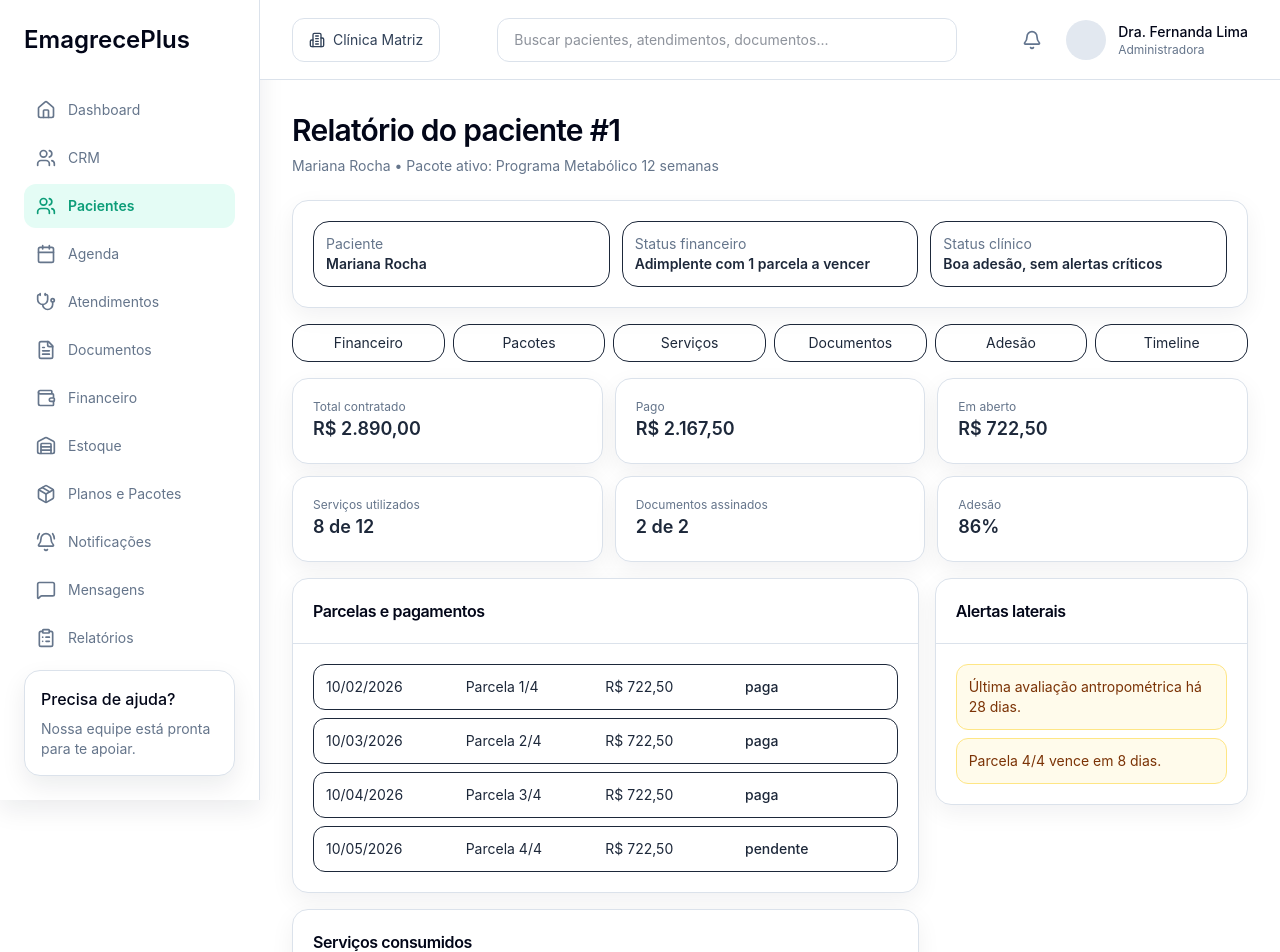
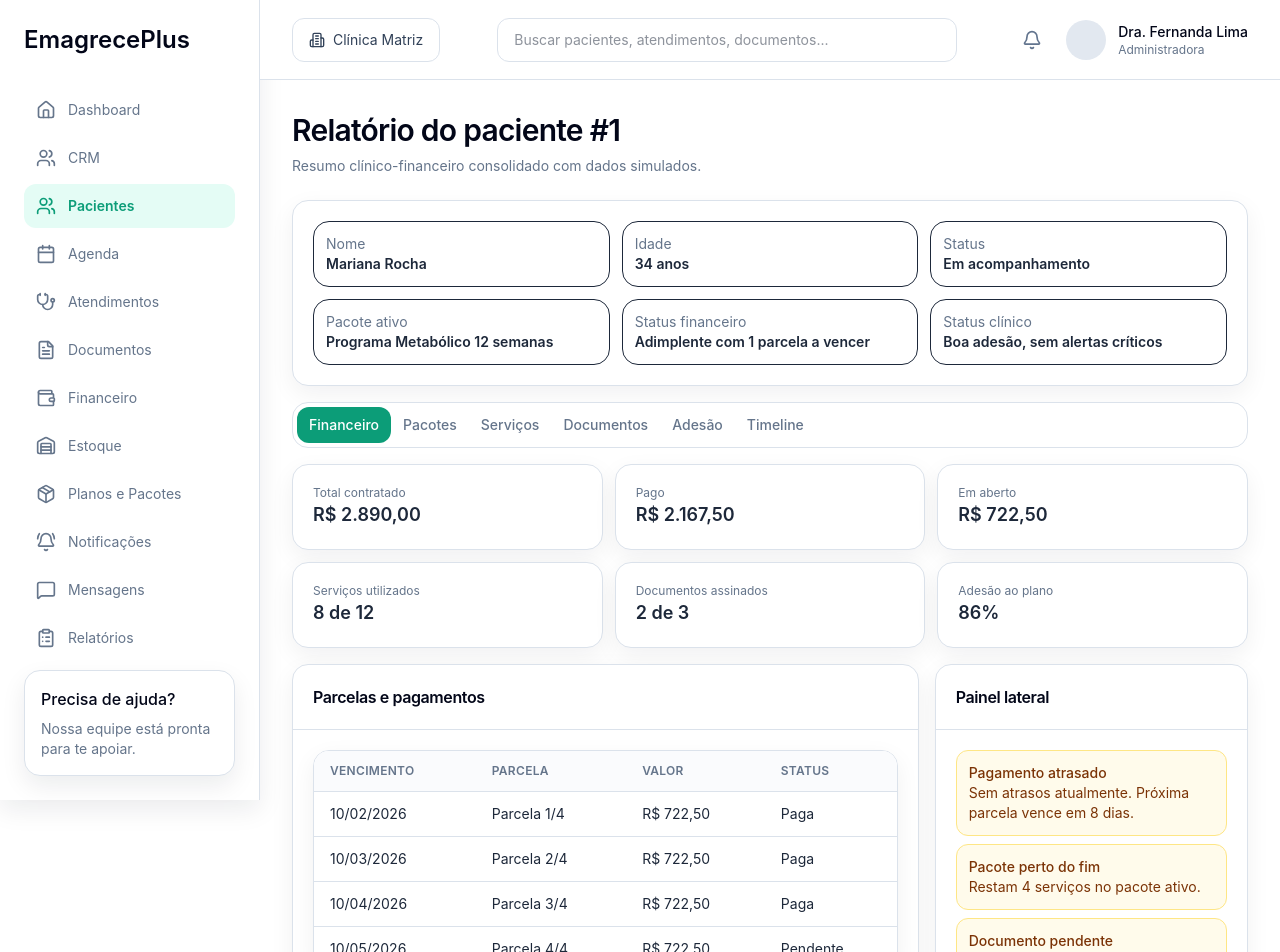
Before and after one commit to erickfroes/emagreceplus-ui-blueprint, a Next.js app: page /patients/1/report in a window 1280 px wide. Shown: the top 952 px of the page. Built offline with nearby package versions, Linux system fonts and the light colour scheme.

Commit message:
feat(patients): complete patient report screen UI

```diff
--- a/src/app/patients/[patientId]/report/page.tsx
+++ b/src/app/patients/[patientId]/report/page.tsx
@@ -1,57 +1,145 @@
+"use client";
+
+import { useMemo, useState } from "react";
+import { useParams, useSearchParams } from "next/navigation";
 import { DashboardShell } from "@/components/layout/DashboardShell";
-import { ReportStateSection } from "@/components/reports/ReportStateSection";
 import { Card, CardContent, CardHeader, CardTitle } from "@/components/ui/Card";
+import { DataTable } from "@/components/ui/DataTable";
+import { EmptyState } from "@/components/ui/EmptyState";
+import { ErrorState } from "@/components/ui/ErrorState";
+import { ForbiddenState } from "@/components/ui/ForbiddenState";
+import { LoadingState } from "@/components/ui/LoadingState";
 import { PageHeader } from "@/components/ui/PageHeader";
-import { patientReportMockData } from "@/data/mock/patient-report.mock";
+import { Tabs, type TabsItem } from "@/components/ui/Tabs";
+import type { PatientReportTab } from "@/contracts/patient-report";
+import { patientReportMockByState } from "@/data/mock/patient-report.mock";
 
-const tabs = ["Financeiro", "Pacotes", "Serviços", "Documentos", "Adesão", "Timeline"];
+const tabs: TabsItem[] = [
+  { id: "financial", label: "Financeiro" },
+  { id: "packages", label: "Pacotes" },
+  { id: "services", label: "Serviços" },
+  { id: "documents", label: "Documentos" },
+  { id: "adherence", label: "Adesão" },
+  { id: "timeline", label: "Timeline" },
+];
 
-export default async function PatientReportPage({ params }: { params: Promise<{ patientId: string }> }) {
-  const { patientId } = await params;
-  const report = patientReportMockData;
+export default function PatientReportPage() {
+  const { patientId } = useParams<{ patientId: string }>();
+  const searchParams = useSearchParams();
+  const mockState = searchParams.get("state") ?? "default";
+  const report = patientReportMockByState[mockState] ?? patientReportMockByState.default;
+  const [activeTab, setActiveTab] = useState<PatientReportTab>(report.defaultTab);
+
+  const financialBlocked = report.financialState === "forbidden";
+
+  const financeColumns = useMemo(() => [
+    { key: "dueDate" as const, label: "Vencimento" },
+    { key: "installment" as const, label: "Parcela" },
+    { key: "amount" as const, label: "Valor" },
+    { key: "status" as const, label: "Status" },
+  ], []);
+
+  const serviceColumns = useMemo(() => [
+    { key: "date" as const, label: "Data" },
+    { key: "service" as const, label: "Serviço" },
+    { key: "consumed" as const, label: "Consumo" },
+    { key: "status" as const, label: "Status" },
+  ], []);
+
+  const documentColumns = useMemo(() => [
+    { key: "document" as const, label: "Documento" },
+    { key: "provider" as const, label: "Provider" },
+    { key: "updatedAt" as const, label: "Atualização" },
+    { key: "status" as const, label: "Status" },
+  ], []);
+
+  const renderState = () => {
+    if (report.state === "loading") return <LoadingState title="Carregando relatório do paciente" />;
+    if (report.state === "error") return <ErrorState title="Falha ao montar relatório" description="Não foi possível carregar os dados simulados deste paciente." />;
+    if (report.state === "forbidden") return <ForbiddenState title="Acesso negado ao relatório" description="Seu perfil não possui acesso a este relatório do paciente." />;
+    if (report.state === "empty") return <EmptyState title="Relatório sem dados" description="Ainda não há informações consolidadas para este paciente." />;
 
     return (
-    <DashboardShell active="Pacientes">
-      <PageHeader
-        title={`Relatório do paciente #${patientId}`}
-        description={`${report.patientName} • Pacote ativo: ${report.activePackage}`}
-      />
-      <ReportStateSection state={report.state} entity="relatório do paciente" />
-
-      {report.state === "default" ? (
       <div className="space-y-4">
         <Card>
           <CardContent className="grid gap-3 p-4 text-sm md:grid-cols-3">
-              <div className="rounded-2xl border p-3"><p className="text-muted-foreground">Paciente</p><p className="font-semibold">{report.patientName}</p></div>
-              <div className="rounded-2xl border p-3"><p className="text-muted-foreground">Status financeiro</p><p className="font-semibold">{report.financialStatus}</p></div>
-              <div className="rounded-2xl border p-3"><p className="text-muted-foreground">Status clínico</p><p className="font-semibold">{report.clinicalStatus}</p></div>
+            <div className="rounded-2xl border p-3"><p className="text-muted-foreground">Nome</p><p className="font-semibold">{report.header.patientName}</p></div>
+            <div className="rounded-2xl border p-3"><p className="text-muted-foreground">Idade</p><p className="font-semibold">{report.header.patientAge} anos</p></div>
+            <div className="rounded-2xl border p-3"><p className="text-muted-foreground">Status</p><p className="font-semibold">{report.header.patientStatus}</p></div>
+            <div className="rounded-2xl border p-3"><p className="text-muted-foreground">Pacote ativo</p><p className="font-semibold">{report.header.activePackage}</p></div>
+            <div className="rounded-2xl border p-3"><p className="text-muted-foreground">Status financeiro</p><p className="font-semibold">{report.header.financialStatus}</p></div>
+            <div className="rounded-2xl border p-3"><p className="text-muted-foreground">Status clínico</p><p className="font-semibold">{report.header.clinicalStatus}</p></div>
           </CardContent>
         </Card>
 
-          <div className="grid gap-2 md:grid-cols-6">{tabs.map((tab, i) => <div key={tab} className={`rounded-2xl border px-3 py-2 text-center text-sm ${i === 0 ? "border-primary-500" : ""}`}>{tab}</div>)}</div>
+        <Tabs items={tabs} value={activeTab} onChange={(value) => setActiveTab(value as PatientReportTab)} className="w-full overflow-auto" />
 
         <div className="grid gap-3 md:grid-cols-2 lg:grid-cols-3">
-            {report.kpis.map((kpi) => <Card key={kpi.label}><CardContent className="p-4"><p className="text-xs text-muted-foreground">{kpi.label}</p><p className="text-lg font-semibold">{kpi.value}</p></CardContent></Card>)}
+          {report.kpis.map((kpi) => (
+            <Card key={kpi.id}><CardContent className="p-4"><p className="text-xs text-muted-foreground">{kpi.label}</p><p className="text-lg font-semibold">{kpi.value}</p></CardContent></Card>
+          ))}
         </div>
 
         <div className="grid gap-4 lg:grid-cols-[2fr_1fr]">
           <div className="space-y-4">
+            {(activeTab === "financial" || activeTab === "packages") && (
               <Card>
                 <CardHeader><CardTitle>Parcelas e pagamentos</CardTitle></CardHeader>
-                <CardContent className="space-y-2 text-sm">{report.installments.map((row) => <div key={row.id} className="grid grid-cols-4 rounded-xl border p-3"><span>{row.date}</span><span>{row.description}</span><span>{row.value}</span><span className="font-medium">{row.status}</span></div>)}</CardContent>
+                <CardContent>
+                  {financialBlocked ? <ForbiddenState title="Financeiro restrito" description="Dados financeiros ocultos por permissão simulada." /> : <DataTable columns={financeColumns} rows={report.installments} />}
+                </CardContent>
               </Card>
+            )}
+
+            {(activeTab === "services" || activeTab === "packages") && (
               <Card>
                 <CardHeader><CardTitle>Serviços consumidos</CardTitle></CardHeader>
-                <CardContent className="space-y-2 text-sm">{report.consumedServices.map((row) => <div key={row.id} className="grid grid-cols-4 rounded-xl border p-3"><span>{row.date}</span><span>{row.description}</span><span>{row.value}</span><span className="font-medium">{row.status}</span></div>)}</CardContent>
+                <CardContent><DataTable columns={serviceColumns} rows={report.consumedServices} /></CardContent>
               </Card>
+            )}
+
+            {activeTab === "documents" && (
+              <Card>
+                <CardHeader><CardTitle>Documentos do paciente</CardTitle></CardHeader>
+                <CardContent><DataTable columns={documentColumns} rows={report.documents} /></CardContent>
+              </Card>
+            )}
+
+            {activeTab === "adherence" && (
+              <Card>
+                <CardHeader><CardTitle>Adesão ao plano</CardTitle></CardHeader>
+                <CardContent className="text-sm text-muted-foreground">Adesão consolidada em {report.kpis.find((k) => k.id === "adherence")?.value ?? "--"} com evolução estável nas últimas semanas.</CardContent>
+              </Card>
+            )}
+
+            {activeTab === "timeline" && (
+              <Card>
+                <CardHeader><CardTitle>Timeline de acompanhamento</CardTitle></CardHeader>
+                <CardContent className="space-y-2 text-sm">{report.timeline.map((item) => <div key={item.id} className="rounded-xl border p-3"><p className="text-xs text-muted-foreground">{item.date}</p><p className="font-medium">{item.title}</p><p>{item.description}</p></div>)}</CardContent>
+              </Card>
+            )}
           </div>
+
           <Card className="h-fit">
-              <CardHeader><CardTitle>Alertas laterais</CardTitle></CardHeader>
-              <CardContent className="space-y-2 text-sm">{report.alerts.map((alert) => <p key={alert} className="rounded-xl border border-amber-200 bg-amber-50 p-3 text-amber-900">{alert}</p>)}</CardContent>
+            <CardHeader><CardTitle>Painel lateral</CardTitle></CardHeader>
+            <CardContent className="space-y-2 text-sm">
+              {report.sidebar.map((alert) => (
+                <div key={alert.id} className="rounded-xl border border-amber-200 bg-amber-50 p-3 text-amber-900">
+                  <p className="font-medium">{alert.title}</p>
+                  <p>{alert.description}</p>
+                </div>
+              ))}
+            </CardContent>
           </Card>
         </div>
       </div>
-      ) : null}
+    );
+  };
+
+  return (
+    <DashboardShell active="Pacientes">
+      <PageHeader title={`Relatório do paciente #${patientId}`} description="Resumo clínico-financeiro consolidado com dados simulados." />
+      {renderState()}
     </DashboardShell>
   );
 }
--- a/src/data/mock/patient-report.mock.ts
+++ b/src/data/mock/patient-report.mock.ts
@@ -1,28 +1,60 @@
 import type { PatientReportDto } from "@/contracts/patient-report";
 
-export const patientReportMockData: PatientReportDto = {
+const defaultPatientReport: PatientReportDto = {
   state: "default",
-  patientName: "Mariana Rocha",
-  activePackage: "Programa Metabólico 12 semanas",
-  financialStatus: "Adimplente com 1 parcela a vencer",
-  clinicalStatus: "Boa adesão, sem alertas críticos",
+  financialState: "default",
+  header: {
+    patientName: "Mariana Rocha",
+    patientAge: 34,
+    patientStatus: "Em acompanhamento",
+    activePackage: "Programa Metabólico 12 semanas",
+    financialStatus: "Adimplente com 1 parcela a vencer",
+    clinicalStatus: "Boa adesão, sem alertas críticos",
+  },
+  defaultTab: "financial",
   kpis: [
-    { label: "Total contratado", value: "R$ 2.890,00" },
-    { label: "Pago", value: "R$ 2.167,50" },
-    { label: "Em aberto", value: "R$ 722,50" },
-    { label: "Serviços utilizados", value: "8 de 12" },
-    { label: "Documentos assinados", value: "2 de 2" },
-    { label: "Adesão", value: "86%" },
+    { id: "total", label: "Total contratado", value: "R$ 2.890,00" },
+    { id: "paid", label: "Pago", value: "R$ 2.167,50" },
+    { id: "open", label: "Em aberto", value: "R$ 722,50" },
+    { id: "services", label: "Serviços utilizados", value: "8 de 12" },
+    { id: "docs", label: "Documentos assinados", value: "2 de 3" },
+    { id: "adherence", label: "Adesão ao plano", value: "86%" },
   ],
   installments: [
-    { id: "parc-1", date: "10/02/2026", description: "Parcela 1/4", value: "R$ 722,50", status: "paga" },
-    { id: "parc-2", date: "10/03/2026", description: "Parcela 2/4", value: "R$ 722,50", status: "paga" },
-    { id: "parc-3", date: "10/04/2026", description: "Parcela 3/4", value: "R$ 722,50", status: "paga" },
-    { id: "parc-4", date: "10/05/2026", description: "Parcela 4/4", value: "R$ 722,50", status: "pendente" },
+    { id: "parc-1", dueDate: "10/02/2026", installment: "Parcela 1/4", amount: "R$ 722,50", status: "Paga" },
+    { id: "parc-2", dueDate: "10/03/2026", installment: "Parcela 2/4", amount: "R$ 722,50", status: "Paga" },
+    { id: "parc-3", dueDate: "10/04/2026", installment: "Parcela 3/4", amount: "R$ 722,50", status: "Paga" },
+    { id: "parc-4", dueDate: "10/05/2026", installment: "Parcela 4/4", amount: "R$ 722,50", status: "Pendente" },
   ],
   consumedServices: [
-    { id: "srv-1", date: "01/04/2026", description: "Consulta de retorno", value: "1 sessão", status: "realizado" },
-    { id: "srv-2", date: "15/04/2026", description: "Ajuste de plano alimentar", value: "1 entrega", status: "realizado" },
+    { id: "srv-1", date: "01/04/2026", service: "Consulta de retorno", consumed: "1 sessão", status: "Realizado" },
+    { id: "srv-2", date: "15/04/2026", service: "Ajuste de plano alimentar", consumed: "1 entrega", status: "Realizado" },
+    { id: "srv-3", date: "22/04/2026", service: "Check-in de adesão", consumed: "1 sessão", status: "Realizado" },
   ],
-  alerts: ["Última avaliação antropométrica há 28 dias.", "Parcela 4/4 vence em 8 dias."],
+  documents: [
+    { id: "doc-1", document: "Contrato do programa", provider: "interno", updatedAt: "08/02/2026", status: "Assinado" },
+    { id: "doc-2", document: "Consentimento de acompanhamento", provider: "d4sign", updatedAt: "08/02/2026", status: "Assinado" },
+    { id: "doc-3", document: "Termo de atualização clínica", provider: "d4sign", updatedAt: "29/04/2026", status: "Pendente" },
+  ],
+  timeline: [
+    { id: "tl-1", date: "29/04/2026", title: "Avaliação física", description: "Paciente manteve tendência de melhora da composição corporal." },
+    { id: "tl-2", date: "15/04/2026", title: "Revisão alimentar", description: "Ajustado plano com foco em rotina de trabalho híbrida." },
+  ],
+  sidebar: [
+    { id: "a-1", title: "Pagamento atrasado", description: "Sem atrasos atualmente. Próxima parcela vence em 8 dias." },
+    { id: "a-2", title: "Pacote perto do fim", description: "Restam 4 serviços no pacote ativo." },
+    { id: "a-3", title: "Documento pendente", description: "Termo de atualização clínica aguardando assinatura (simulado)." },
+    { id: "a-4", title: "Próxima consulta", description: "Retorno nutricional em 06/05/2026 às 09:00." },
+  ],
 };
+
+export const patientReportMockByState: Record<string, PatientReportDto> = {
+  default: defaultPatientReport,
+  loading: { ...defaultPatientReport, state: "loading" },
+  empty: { ...defaultPatientReport, state: "empty", kpis: [], installments: [], consumedServices: [], documents: [], timeline: [], sidebar: [] },
+  error: { ...defaultPatientReport, state: "error" },
+  forbidden: { ...defaultPatientReport, state: "forbidden" },
+  forbidden_financial: { ...defaultPatientReport, financialState: "forbidden" },
+};
+
+export const patientReportMockData = patientReportMockByState.default;
```
Also changed, not shown: src/contracts/patient-report.ts (+54 -9 lines). Lines whose indentation alone changed are shown as unchanged.
